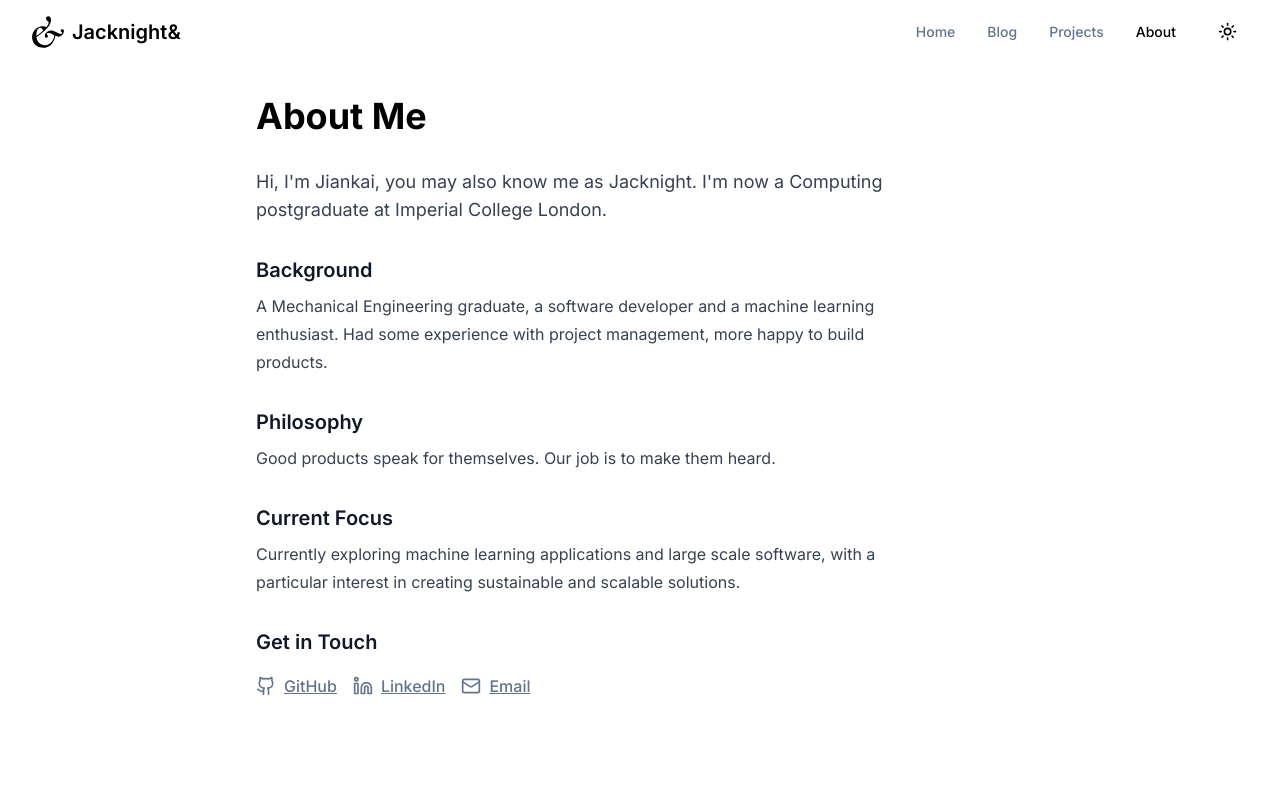
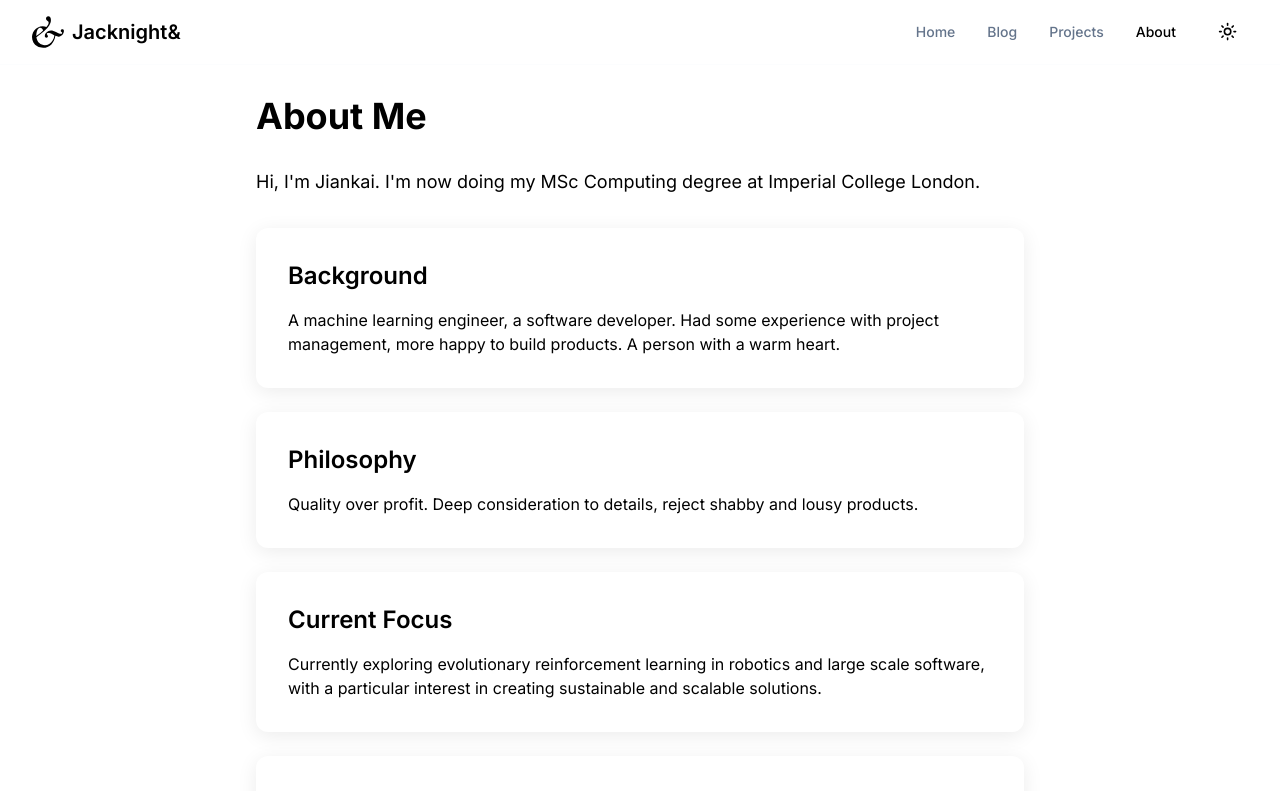
Before and after one commit to Will-JacKnight/jacknight-personal-site, a Next.js app: page /about in a window 1280 px wide. Shown: the top 791 px of the page. Built offline with nearby package versions, Linux system fonts and the light colour scheme.

Commit message:
update: about page

```diff
--- a/src/app/about/page.tsx
+++ b/src/app/about/page.tsx
@@ -1,68 +1,87 @@
 import PageLayout from "@/components/PageLayout"
 import { Github, Linkedin, Mail } from "lucide-react"
 import { config } from "@/lib/config"
+import { Card, CardContent, CardHeader, CardTitle, CardFooter } from "@/components/ui/card"
+
+// Define sections with consistent structure for cards
+const aboutSections = [
+  {
+    title: "Background",
+    content: "A machine learning engineer, a software developer. Had some experience with project management, more happy to build products. A person with a warm heart."
+  },
+  {
+    title: "Philosophy",
+    content: "Quality over profit. Deep consideration to details, reject shabby and lousy products."
+  },
+  {
+    title: "Current Focus",
+    content: "Currently exploring evolutionary reinforcement learning in robotics and large scale software, with a particular interest in creating sustainable and scalable solutions."
+  }
+];
+
+// Contact links
+const contactLinks = [
+  {
+    name: "GitHub",
+    icon: <Github className="w-5 h-5" />,
+    href: config.social.github
+  },
+  {
+    name: "LinkedIn",
+    icon: <Linkedin className="w-5 h-5" />,
+    href: config.social.linkedin
+  },
+  {
+    name: "Email",
+    icon: <Mail className="w-5 h-5" />,
+    href: `mailto:${config.author.email}`
+  }
+];
 
 export default function AboutPage() {
   return (
     <PageLayout>
       <div className="max-w-3xl mx-auto">
         <h1 className="text-4xl font-bold mb-8">About Me</h1>
-        <div className="prose dark:prose-invert">
-          <p className="text-lg mb-6">
-            Hi, I'm Jiankai, you may also know me as Jacknight. I'm now a Computing postgraduate at Imperial College London.
-          </p>
-          <div className="space-y-6">
-            <div>
-              <h3 className="text-xl font-semibold mb-2">Background</h3>
-              <p>
-                A Mechanical Engineering graduate, a software developer and a machine learning enthusiast.
-                Had some experience with project management, more happy to build products.
-              </p>
-            </div>
-            <div>
-              <h3 className="text-xl font-semibold mb-2">Philosophy</h3>
-              <p>
-                Good products speak for themselves. Our job is to make them heard.
-              </p>
-            </div>
-            <div>
-              <h3 className="text-xl font-semibold mb-2">Current Focus</h3>
-              <p>
-                Currently exploring machine learning applications and large scale software,
-                with a particular interest in creating sustainable and scalable solutions.
-              </p>
-            </div>
-            <div>
-              <h3 className="text-xl font-semibold mb-4">Get in Touch</h3>
-              <div className="flex flex-wrap gap-4">
+
+        <p className="text-lg mb-8">
+          Hi, I'm Jiankai. I'm now doing my MSc Computing degree at Imperial College London.
+        </p>
+
+        <div className="flex flex-col gap-6">
+          {aboutSections.map((section, index) => (
+            <Card key={index} variant="hover">
+              <CardHeader>
+                <CardTitle>{section.title}</CardTitle>
+              </CardHeader>
+              <CardContent>
+                <p>{section.content}</p>
+              </CardContent>
+            </Card>
+          ))}
+
+          <Card variant="hover">
+            <CardHeader>
+              <CardTitle>Get in Touch</CardTitle>
+            </CardHeader>
+            <CardContent>
+              <p>Feel free to reach out to me through any of the following channels.</p>
+            </CardContent>
+            <CardFooter className="flex flex-wrap gap-4">
+              {contactLinks.map((link, index) => (
                 <a
-                  href={config.social.github}
+                  key={index}
+                  href={link.href}
                   target="_blank"
                   rel="noopener noreferrer"
                   className="flex items-center gap-2 text-muted-foreground hover:text-foreground transition-colors"
                 >
-                  <Github className="w-5 h-5" />
-                  <span>GitHub</span>
+                  {link.icon}
+                  <span>{link.name}</span>
                 </a>
-                <a
-                  href={config.social.linkedin}
-                  target="_blank"
-                  rel="noopener noreferrer"
-                  className="flex items-center gap-2 text-muted-foreground hover:text-foreground transition-colors"
-                >
-                  <Linkedin className="w-5 h-5" />
-                  <span>LinkedIn</span>
-                </a>
-                <a
-                  href={config.author.email}
-                  className="flex items-center gap-2 text-muted-foreground hover:text-foreground transition-colors"
-                >
-                  <Mail className="w-5 h-5" />
-                  <span>Email</span>
-                </a>
-              </div>
-            </div>
-          </div>
+              ))}
+            </CardFooter>
+          </Card>
         </div>
       </div>
     </PageLayout>
--- a/src/components/NavBar.tsx
+++ b/src/components/NavBar.tsx
@@ -50,8 +50,8 @@ export default function NavBar() {
     <nav className={cn(
       "fixed top-0 left-0 right-0 z-50 border-b border-border/10 transition-all duration-300",
       isScrolled
-        ? "bg-background/60 backdrop-blur-[20px] shadow-[0_8px_32px_rgba(0,0,0,0.08)]"
-        : "bg-background/20 backdrop-blur-[15px]"
+        ? "bg-background/40 backdrop-blur-[15px] shadow-[0_8px_32px_rgba(0,0,0,0.06)]"
+        : "bg-background/10 backdrop-blur-[10px]"
     )}>
       <div className="max-w-7xl mx-auto px-4 sm:px-6 lg:px-8">
         <div className="flex items-center justify-between h-16">
@@ -146,7 +146,7 @@ export default function NavBar() {
           isOpen ? "block" : "hidden"
         )}
       >
-        <div className="px-2 pt-2 pb-3 space-y-1 sm:px-3 bg-background/60 backdrop-blur-[20px]">
+        <div className="px-2 pt-2 pb-3 space-y-1 sm:px-3 bg-background/40 backdrop-blur-[15px]">
           {navItems.map((item) => (
             <Link
               key={item.path}
```
